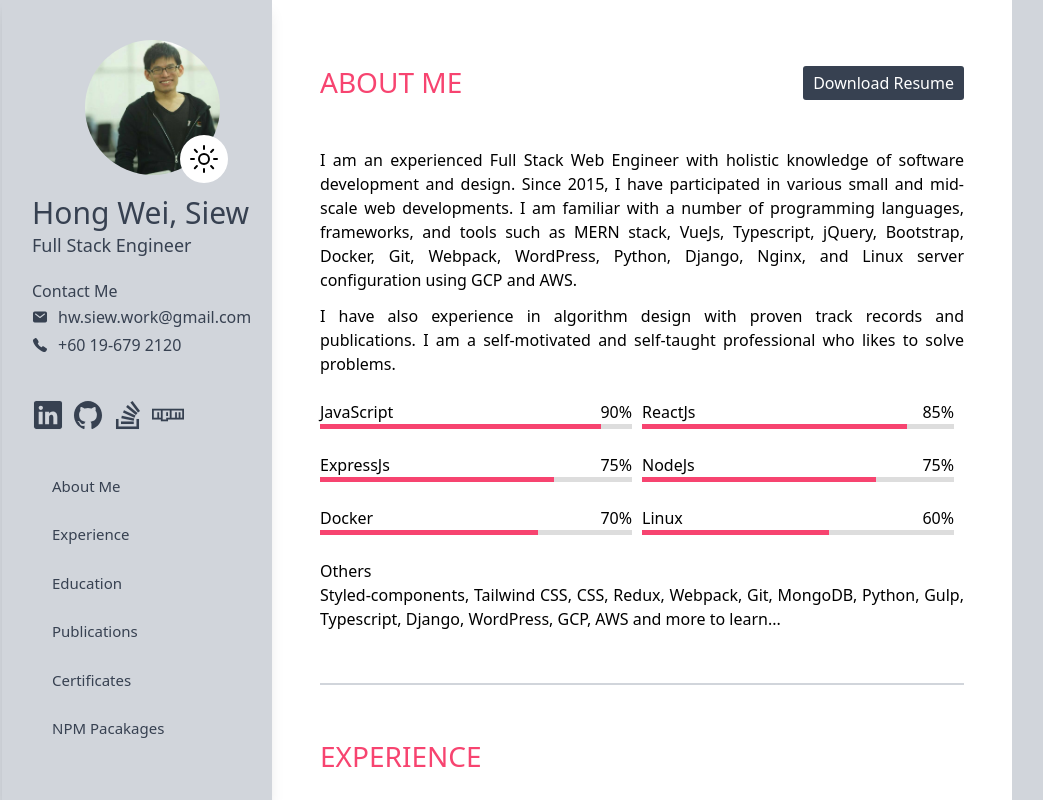
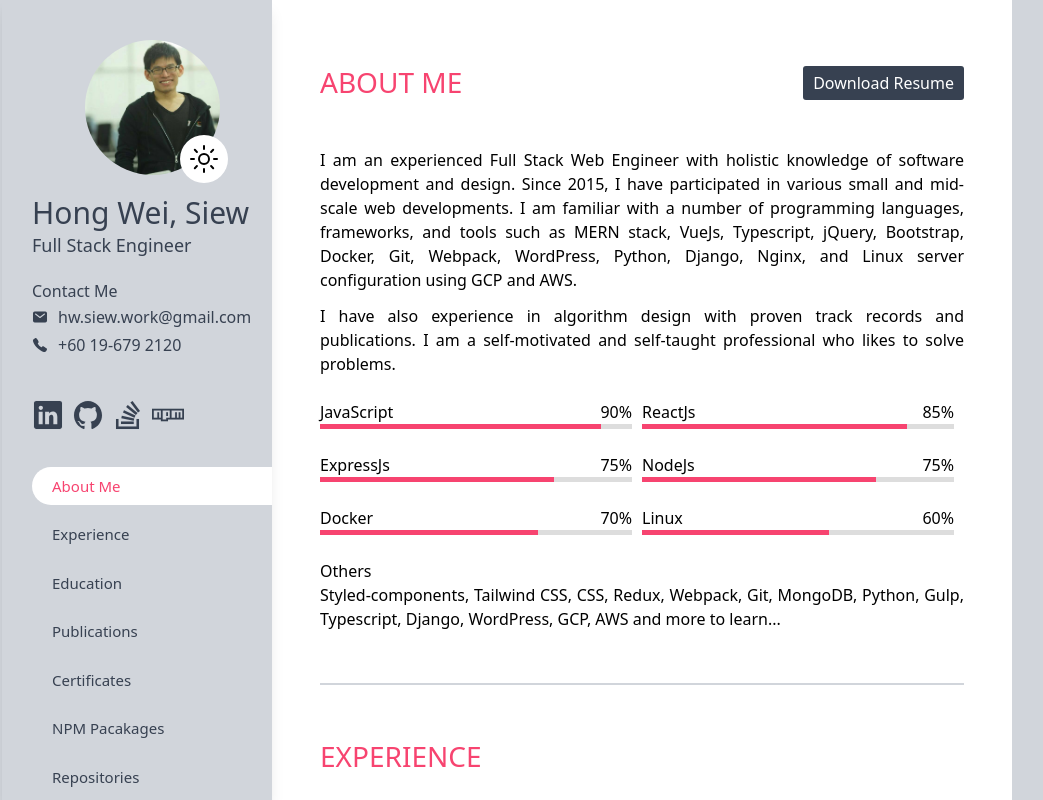
Before and after one commit to hwsiew/hwsiew.github.io, a React (Create React App) app: page / in a window 1280 px wide. Shown: the top 800 px of the page, without its empty margins (126-1169 px from the left). Built offline with nearby package versions, Linux system fonts and the light colour scheme.

Commit message:
Fix active menu id not selected on initial page load

```diff
--- a/src/App.js
+++ b/src/App.js
@@ -40,8 +40,10 @@ function App() {
     setToggle(!toggle)
   }
 
+  // to select active menu tab on page load if hash is not available
+  let hash = window.location.hash;
+
   return (
-
     <Router>
       <div className="w-full bg-gray-300 dark:bg-black flex">
         <div className="wrapper">
@@ -87,7 +89,7 @@ function App() {
 
             <ul id="nav" className="text-gray-700 dark:text-white">
               <li>
-              <Link smooth to="#about" activeClassName="active" onClick={handleToggleMenu}>About Me</Link>
+                <Link className={!hash ? 'active' : ''} smooth to="#about" activeClassName="active" onClick={handleToggleMenu}>About Me</Link>
               </li>
               <li>
                 <Link smooth to="#experience" activeClassName="active" onClick={handleToggleMenu}>Experience</Link>
@@ -103,6 +105,9 @@ function App() {
               </li>
               <li>
                 <Link smooth to="#npm-packages" activeClassName="active" onClick={handleToggleMenu}>NPM Pacakages</Link>
+              </li>
+              <li>
+                <Link smooth to="#repositories" activeClassName="active" onClick={handleToggleMenu}>Repositories</Link>
               </li>
             </ul>
           </header>
@@ -316,10 +321,14 @@ function App() {
               subtitle="The proof-of-concept of blockchain implementation using Javascript."
             ></List>
           </Section>
+
+          <Section id="repositories">
+            <h2>Repositories</h2>
+            coming soon...
+          </Section>
         </div>
       </div>
     </Router>
-
   );
 }
 
```
Lines whose indentation alone changed are shown as unchanged.
